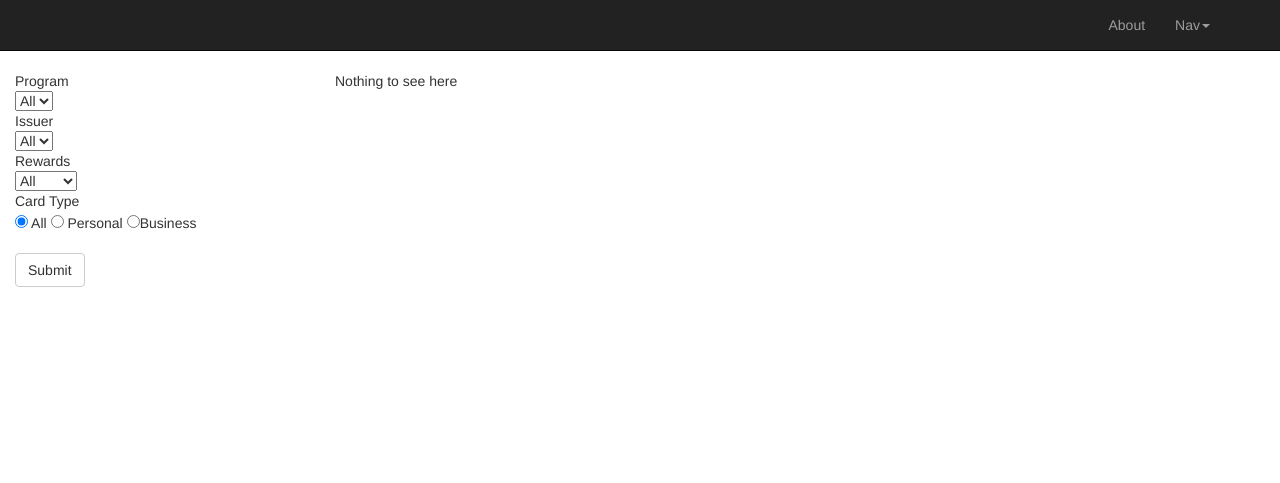
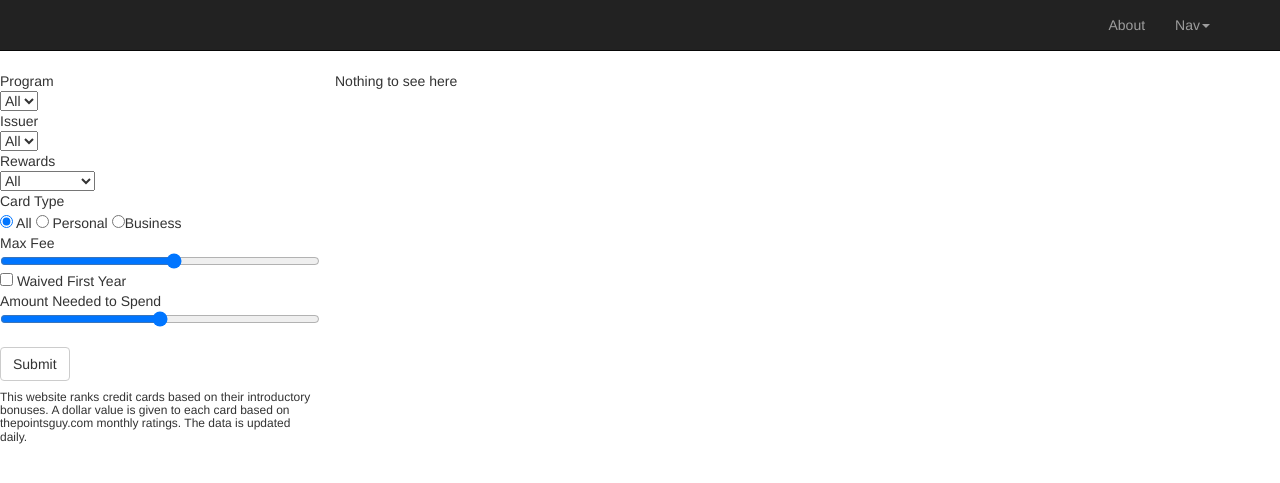
Before and after one commit to catshark9/Open-Credit-Card-App-, a Flask app: template templates/index.html in a window 1280 px wide. Shown: the top 483 px of the page. Run offline with Flask 2, Linux system fonts and the light colour scheme; the template is opened without the code that fills it, so the values that code supplies are empty; parts of the project's set-up code (start-up, migrations or seed data) failed here and were passed over; some libraries are stand-ins or nearby versions.

Commit message:
added more filters

```diff
--- a/application.py
+++ b/application.py
@@ -2,7 +2,6 @@ from flask import Flask, jsonify, render_template, redirect, request
 import urllib.request
 import os
 import json
-import simplejson
 import decimal
 
 URL = 'http://credit-cards.98he2uhpu4.us-east-2.elasticbeanstalk.com/CurrentCards/CurrentValue'
@@ -22,6 +21,9 @@ issuers = sorted(set([CurrentValue[i]['Issuer'] for i in range((len(CurrentValue
 type = 'All'
 program = 'All'
 issuer = 'All'
+fee = 550
+spend = 5000
+fee_waived = 0
 
 def redirect_url():
     return request.args.get('next') or \
@@ -35,7 +37,8 @@ def list():
     with urllib.request.urlopen(URL) as url:
         CurrentValue = json.loads(url.read().decode())
     CurrentValue.sort(key=lambda x: x['Value'], reverse=True)
-    return(render_template('index.html',cards=CurrentValue, programs=programs, issuers=issuers, t=title, h=heading, type=type, program=program, issuer=issuer))
+    return(render_template('index.html',cards=CurrentValue, programs=programs, issuers=issuers, t=title,
+                           h=heading, type=type, program=program, issuer=issuer, spend=spend, fee=fee))
 
 #Edit Card Info
 @application.route("/view")
@@ -57,10 +60,14 @@ def cardname(name):
 # Filter Cards
 @application.route("/filter", methods=['POST'])
 def filter():
+    fee_waived = 0
     type=request.values.get("type")
     program=request.values.get("programs")
     issuer=request.values.get("issuers")
     business=request.values.get("business")
+    fee=int(request.values.get("fee"))
+    fee_waived=request.values.get("fee_waived")
+    spend=int(request.values.get("spend"))
 
     with urllib.request.urlopen(URL) as url:
         CurrentValue = json.loads(url.read().decode())
@@ -74,9 +81,14 @@ def filter():
         CurrentValue = [x for x in CurrentValue if x['Issuer'] == issuer]
     if(business!='All'):
         CurrentValue = [x for x in CurrentValue if x['business'] == business]
-
-    return(render_template('index.html',cards=CurrentValue,t=title,h=heading, programs=programs, issuers=issuers, type=type, program=program, issuer=issuer))
-
+    if(fee!=550):
+        CurrentValue = [x for x in CurrentValue if int(x['Fee']) <= fee]
+    if(fee_waived!=0):
+        CurrentValue = [x for x in CurrentValue if (int(x['FeeWaived1stYr'])-1)*int(x['Fee']) >= 0]
+    if(spend!=5000):
+        CurrentValue = [x for x in CurrentValue if int(x['Spend']) <= spend]
+    return(render_template('index.html',cards=CurrentValue,t=title,h=heading, programs=programs, issuers=issuers, type=type,
+                           program=program, issuer=issuer, spend=spend, fee=fee))
 
 # run the app.
 if __name__ == "__main__":
--- a/templates/index.html
+++ b/templates/index.html
@@ -37,18 +37,16 @@
     </nav>
 
     <script>
-        let url = '/CurrentCards/CurrentValue';
-
         $(document).ready(function() {
-            var request = $.ajax({
+          var request = $.ajax({
                 type: "GET",
                 url: "/CurrentCards/CurrentValue",
                 data: {"name":""}, // if you wanted to specifiy what list then pass an actual name
                 dataType: "json"
-            });
+          });
 
-            request.done(function(JSON_array) {
-                var array_data = JSON.parse(JSON_array)
+          request.done(function(JSON_array) {
+                var array_data = JSON_array
 
                 var items = ""
                 for(var i in array_data) {
@@ -63,16 +61,13 @@
 
                 document.getElementById("main").appendChild(div);
 
-            });
+          });
         });
 
     </script>
 
-    <script>
-    $(document).ready(function(){
-        $('[data-toggle="popover"]').popover();
-    });
-    </script>
+
+
 
     <div id="main" class="container"></div>
 
@@ -80,7 +75,7 @@
         <div class="row">
             <div class="col-lg-3">
                 <form action="/filter" method="POST">
-                    <div class="container">
+
 
                             <div class="row">
                                 Program <br> <select name="programs" width="90%">
@@ -103,22 +98,38 @@
                                     <option value="All">All</option>>
                                     <option value="Cash">Cash</option>
                                     <option value="Points">Points</option>
-                                    <option value="Nights">Nights</option>
+                                    <option value="Nights">Free Nights</option>
                                 </select>
                             </div>
                             <div class="row">
+
                                 Card Type<br>
                                 <input name='business' type="radio" value="All" checked> All
                                 <input name='business' type="radio" value="0"> Personal
-                                <input name='business' type="radio"value="1">Business<br>
+                                <input name='business' type="radio" value="1">Business<br>
+
+                            </div>
+                            <div class="row">
+                                Max Fee
+                                <input name='fee' type="range" min="0" max="550" step="50" value="{{ fee }}">
+                                <input type="checkbox" name="fee_waived" value="1"> Waived First Year<br>
+                            </div>
+                            <div class="row">
+                                Amount Needed to Spend
+                                <input name='spend' type="range" min="0" max="5000" step="500" value="{{ spend }}">
                             </div>
                             <br>
                             <div class="row">
                                 <button type="submit" class="btn btn-default"> Submit </button>
                             </div>
 
-                    </div>
+
                 </form>
+                <div class="row">
+                  <p><h6>This website ranks credit cards based on their introductory bonuses.
+                    A dollar value is given to each card based on thepointsguy.com monthly ratings. The data is updated daily.
+                  </h6></p>
+                </div>
             </div>
 
 
@@ -131,7 +142,7 @@
                 {% endif %}
                     <div class="col-md-4">
                         <center><a href='card/{{ card["CardName"] }}' data-toggle="popover"><img src='{{ card["img"] }}' width="80%"></a></center>
-                        <center><h6>Value: <b>{{ card["Value"] }}</b></h6></center>
+                        <center><h6>Current Value: <b>${{ card["Value"] }}</b></h6></center>
                     </div>
                 {% if loop.index % 3 == 0 %}
                 </div>
@@ -150,8 +161,7 @@
         </div>
     </div>
 
-    <script src="{{ url_for('static',filename='js/jquery.min.js')}}"></script>
+    <script src="https://ajax.googleapis.com/ajax/libs/jquery/3.2.1/jquery.min.js"></script>
     <script src="{{ url_for('static',filename='js/bootstrap.min.js')}}"></script>
-    <script src="{{ url_for('static',filename='js/rangeslider.min.js')}}"></script>
   </body>
 </html>
```
